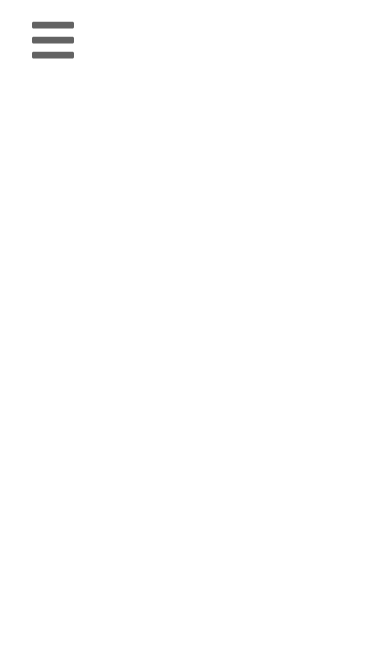
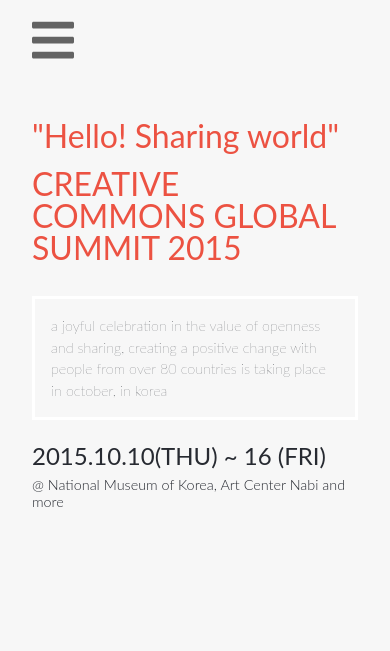
Before and after one commit to Mikearaya/bionic_concert, a website: page index.html in a window 390 px wide. Drawn offline with Linux system fonts and the light colour scheme; a web font is replaced by a local one.

Commit message:
added header section for mobile view

```diff
--- a/assets/style/scss/style.scss
+++ b/assets/style/scss/style.scss
@@ -2,8 +2,11 @@
 
 $text-color: #272a31;
 $higlight-color: #ec5242;
-$background-color: "d3d3d3";
+$background-color: #f7f7f7;
 $font-family: COCOGOOSE, lato, sans-serif;
+$text-font-family: Lato, sans-serif;
+$top-margin: 1rem;
+$white: #fff;
 
 @font-face {
   font-family: "COCOGOOSE";
@@ -26,12 +29,19 @@
 
 body {
   font-family: $font-family;
+  color: $text-color;
+  background-color: $background-color;
   font-weight: 400;
   font-size: 16px;
 }
 
+q::before,
+q::after {
+  content: '"';
+}
+
 nav {
-  position: absolute;
+  position: relative;
 
   .menu-button {
     color: #636363;
@@ -47,16 +57,53 @@
 }
 
 main {
-  .cover {
-    width: 100%;
-    background-color: $background-color;
-  }
+  width: 100%;
+  min-height: 600px;
+  background-size: cover;
 
-  & {
-    background-image: url("./../../images/main-background.jpeg");
-    width: 100%;
-    min-height: 600px;
-    opacity: 0.2;
-    background-size: cover;
+  .header {
+    position: relative;
+    text-align: left;
+    padding: 1.5rem 2rem 4rem;
+    top: 3rem;
+    opacity: 1;
+
+    q {
+      font-family: $text-font-family;
+      color: $higlight-color;
+      font-weight: 400;
+      font-size: 2rem;
+    }
+
+    h1 {
+      margin-top: 1rem;
+      color: $higlight-color;
+      font-weight: 400;
+      font-size: 2rem;
+      text-transform: uppercase;
+    }
+
+    p {
+      font-family: $text-font-family;
+      margin-top: $top-margin * 2;
+      background-attachment: $background-color;
+      border: 3px solid $white;
+      padding: 1rem;
+      font-weight: 100;
+      font-size: 0.9rem;
+      line-height: 1.5;
+    }
+
+    time {
+      margin: $top-margin * 1.5 0 0.5rem;
+      display: block;
+      font-size: 1.5rem;
+    }
+
+    .location {
+      font-family: $text-font-family;
+      font-weight: 300;
+      font-size: 0.9rem;
+    }
   }
 }
--- a/index.html
+++ b/index.html
@@ -51,7 +51,22 @@
       </div>
     </nav>
     <main>
-      <section class="cover"></section>
+      <section class="header">
+        <q>Hello! Sharing world</q>
+        <h1>creative commons global summit 2015</h1>
+
+        <p>
+          a joyful celebration in the value of openness and sharing, creating a
+          positive change with people from over 80 countries is taking place in
+          october, in korea
+        </p>
+
+        <time datetime="2015-10-10">2015.10.10(THU) ~ 16 (FRI)</time>
+        <span class="location">
+          @ National Museum of Korea, Art Center Nabi and more</span
+        >
+      </section>
+      <section class="activities"></section>
     </main>
     <footer></footer>
   </body>
```
Also changed, not shown: assets/style/css/style.css, 1 other file.
